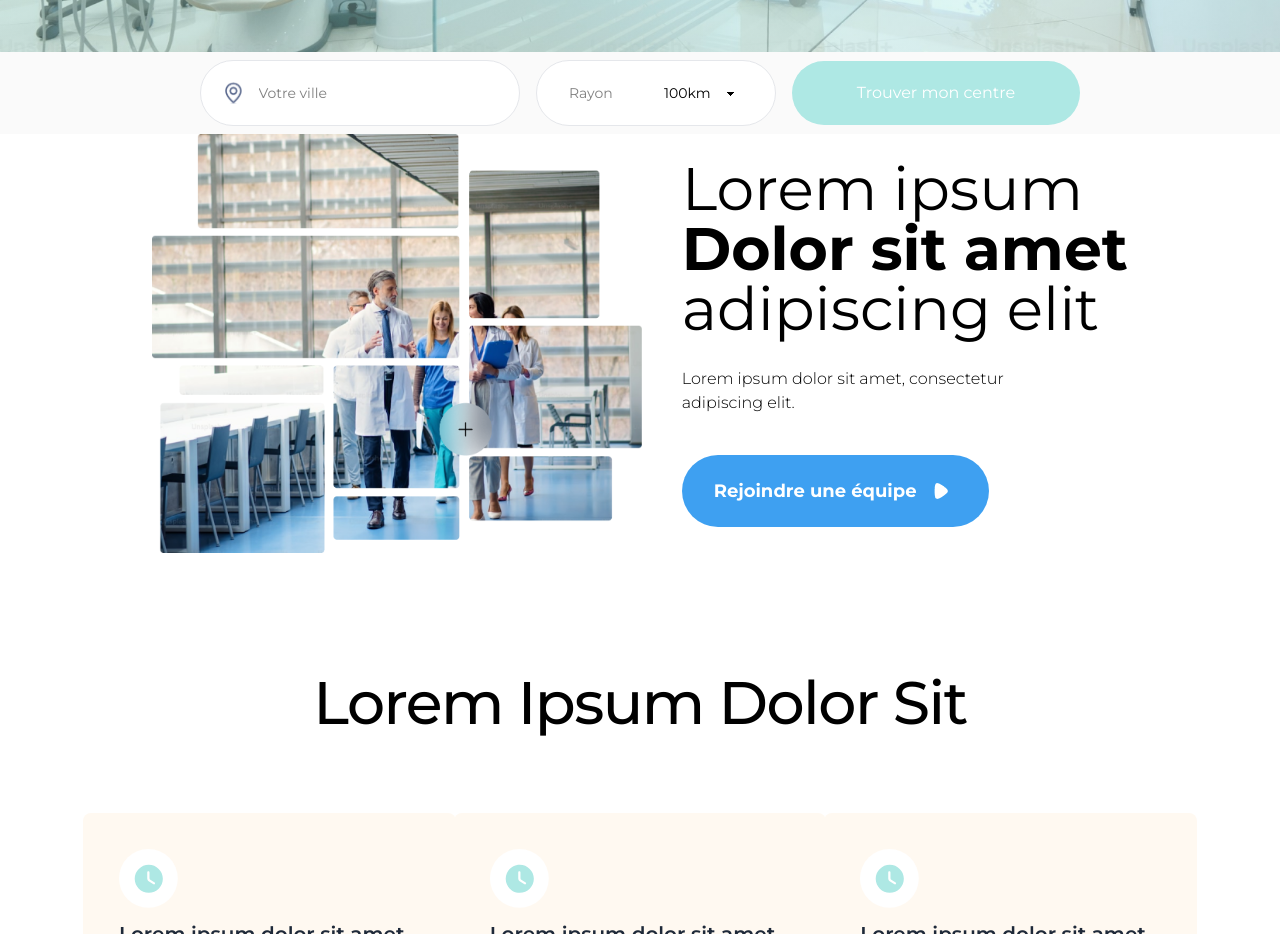
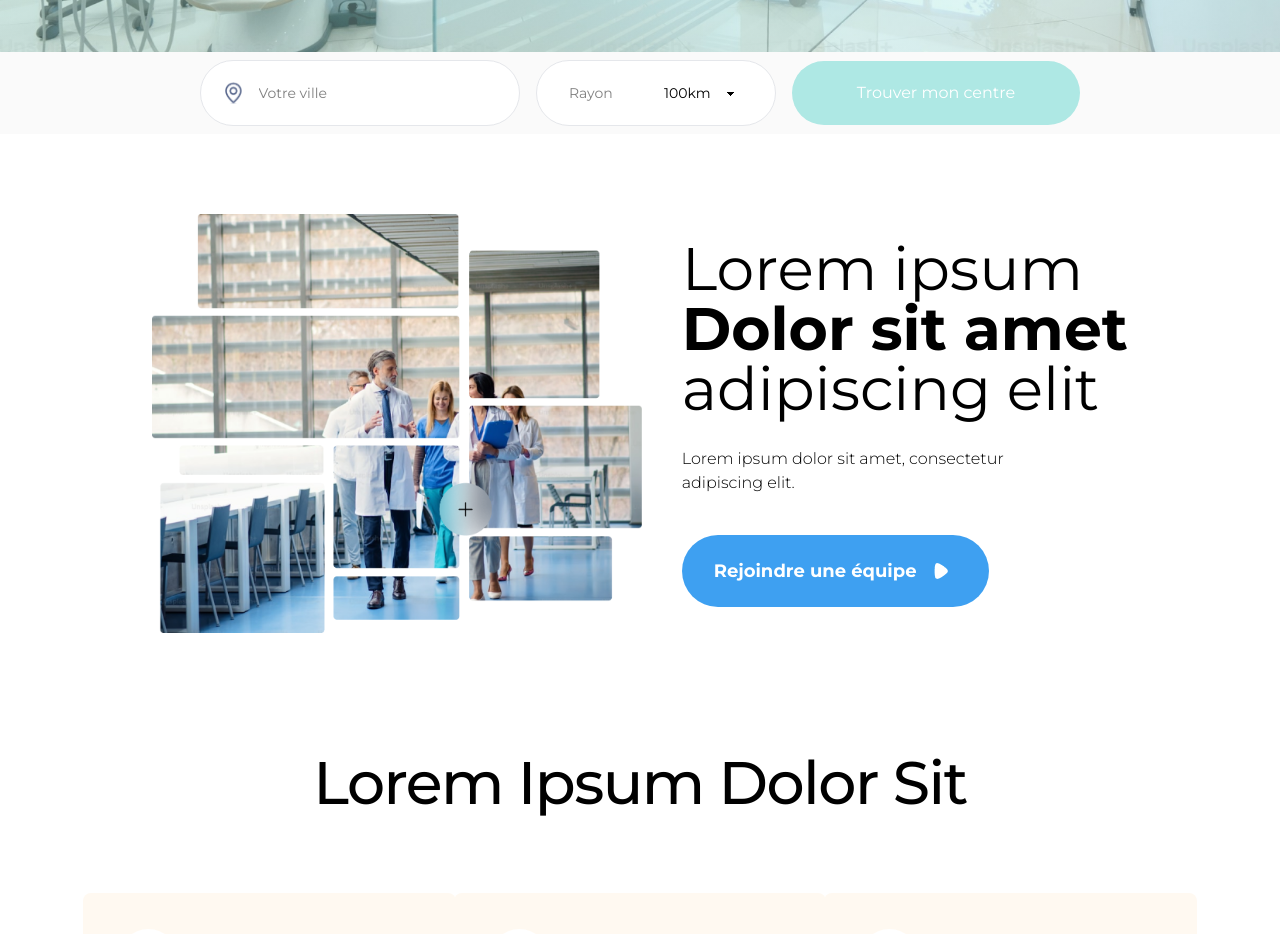
Before and after one commit to MeherabHossain007/medsoins, a Next.js app: page / in a window 1280 px wide. Shown: the part 860-1794 px from the top of the page. Built offline with nearby package versions, Linux system fonts and the light colour scheme.

Commit message:
Refactor page layout to add top margin to the section

```diff
--- a/src/app/page.js
+++ b/src/app/page.js
@@ -9,7 +9,7 @@ export default function Home() {
     <main className="pt-18 lg:pt-28">
       <Banner />
 
-      <section className=" flex items-center justify-center gap-10 px-24">
+      <section className=" flex items-center justify-center gap-10 px-24 mt-20">
         <Image
           src="/images/Group11.png"
           alt="Home"
```
